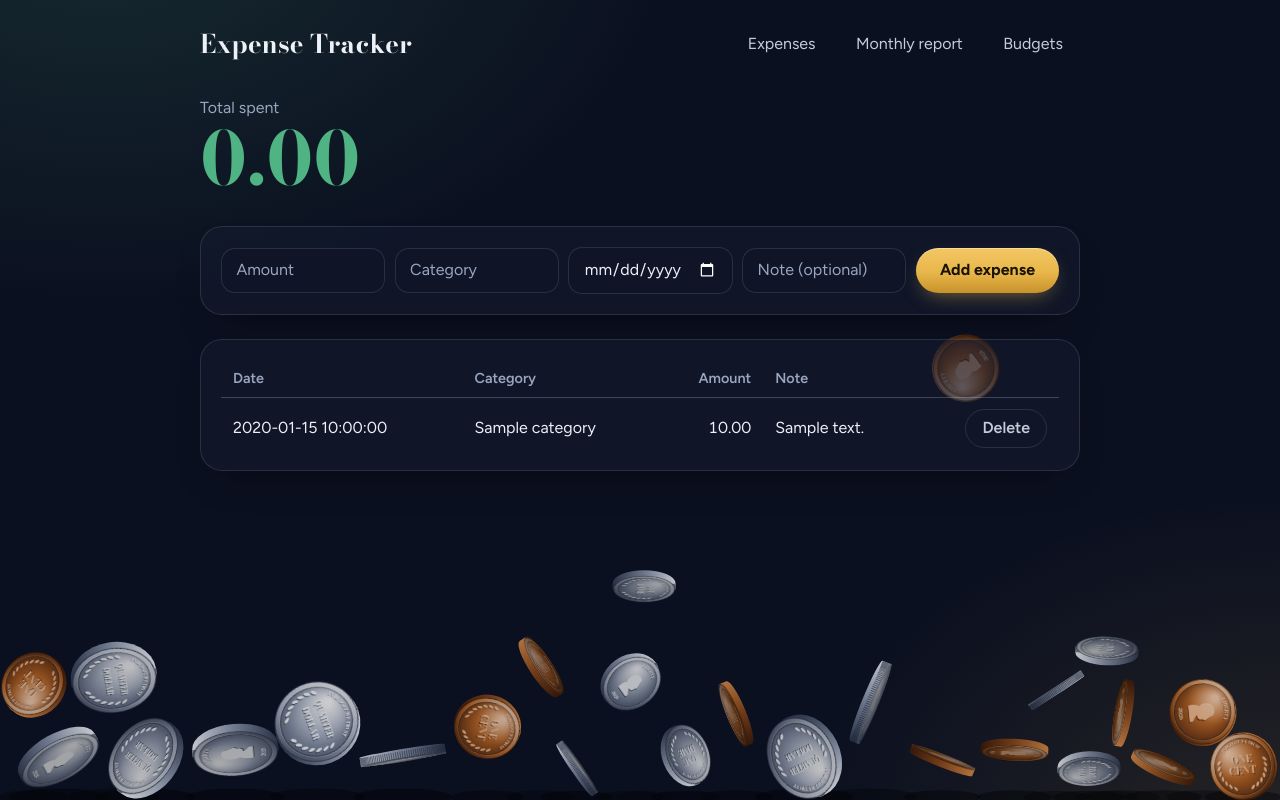
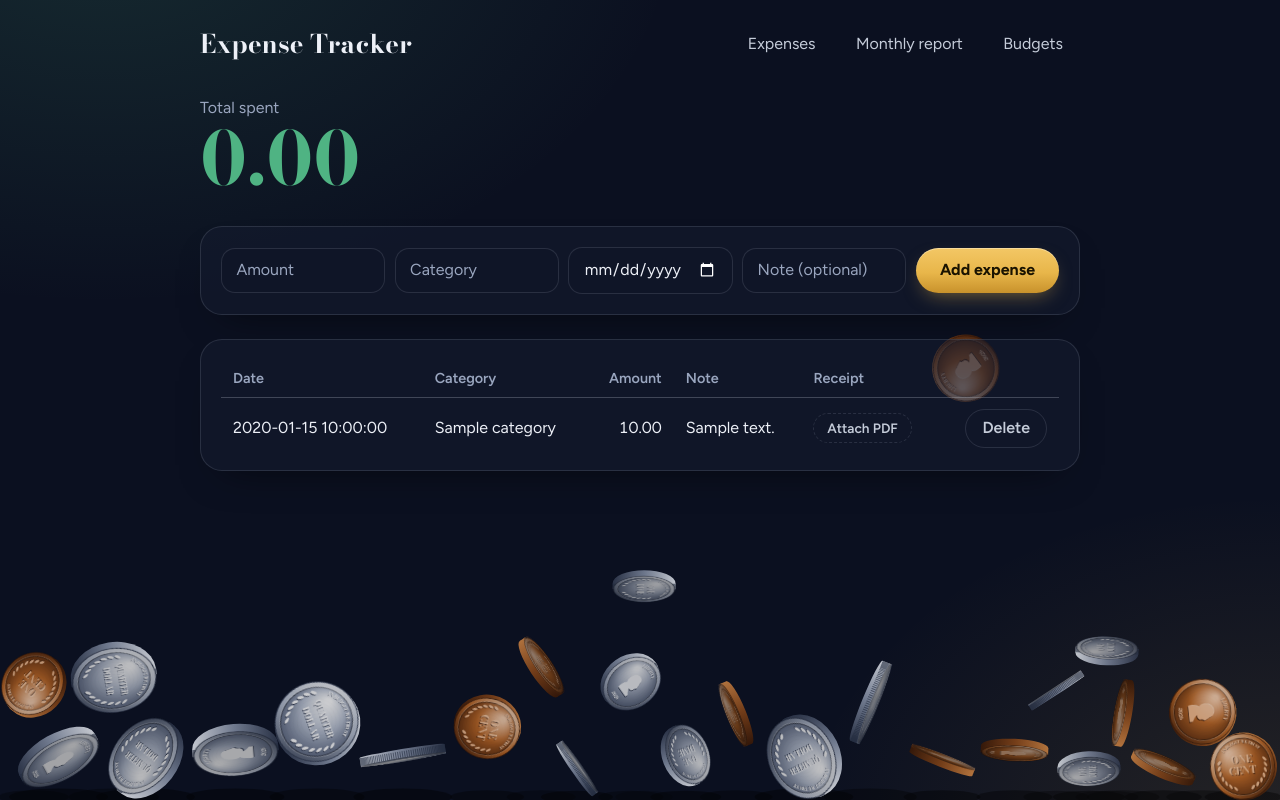
Before and after one commit to Baheernoorzai/agentic-workflows, a Flask app: template templates/index.html in a window 1280 px wide. Run offline with Flask 3, Linux system fonts and the light colour scheme; the template is opened without the code that fills it: most values are stand-ins (such as "Sample title", 1, 10 or a date in 2020).

Commit message:
Add receipt upload and view routes, Receipt column, and receipt cleanup on delete
Co-Authored-By: Claude Sonnet 5.5 <noreply@anthropic.com>

```diff
--- a/app.py
+++ b/app.py
@@ -1,12 +1,18 @@
 """Flask web layer. Business logic lives in expenses.py."""
+import io
+import os
 from datetime import date
 
-from flask import Flask, redirect, render_template, request, url_for
+from flask import Flask, abort, redirect, render_template, request, send_file, url_for
 
 import expenses
+import receipts
 
 app = Flask(__name__)
 app.config["DB_PATH"] = expenses.DEFAULT_DB
+app.config["UPLOAD_DIR"] = os.path.join(app.root_path, "uploads")
+# Reject oversized requests early; the extra room covers the form overhead.
+app.config["MAX_CONTENT_LENGTH"] = receipts.MAX_BYTES + 1024 * 1024
 
 
 def get_conn():
@@ -20,12 +26,14 @@ def index():
     conn = get_conn()
     try:
         items = expenses.list_expenses(conn)
+        receipt_map = receipts.receipts_by_expense(conn)
     finally:
         conn.close()
     total = expenses.calculate_total(items)
     return render_template(
         "index.html",
         expenses=items,
+        receipts=receipt_map,
         total=total,
         error=request.args.get("error"),
     )
@@ -53,12 +61,57 @@ def add():
 def delete(expense_id):
     conn = get_conn()
     try:
+        receipts.delete_for_expense(conn, app.config["UPLOAD_DIR"], expense_id)
         deleted = expenses.delete_expense(conn, expense_id)
     finally:
         conn.close()
     if not deleted:
         return redirect(url_for("index", error="Expense not found"))
     return redirect(url_for("index"))
+
+
+@app.route("/expenses/<int:expense_id>/receipt", methods=["POST"])
+def upload_receipt(expense_id):
+    upload = request.files.get("receipt")
+    if upload is None or not upload.filename:
+        return redirect(url_for("index", error="Choose a PDF file to upload"))
+    data = upload.read(receipts.MAX_BYTES + 1)
+    conn = get_conn()
+    try:
+        receipts.save_receipt(
+            conn, app.config["UPLOAD_DIR"], expense_id, upload.filename, data
+        )
+    except ValueError as exc:
+        return redirect(url_for("index", error=str(exc)))
+    finally:
+        conn.close()
+    return redirect(url_for("index"))
+
+
+@app.errorhandler(413)
+def too_large(_exc):
+    return redirect(url_for("index", error="Receipt is too large (5 MB maximum)"))
+
+
+@app.route("/receipts/<int:receipt_id>")
+def view_receipt(receipt_id):
+    conn = get_conn()
+    try:
+        found = receipts.read_receipt(conn, app.config["UPLOAD_DIR"], receipt_id)
+    finally:
+        conn.close()
+    if found is None:
+        abort(404)
+    record, data = found
+    resp = send_file(
+        io.BytesIO(data),
+        mimetype="application/pdf",
+        as_attachment=False,
+        download_name=record["original_name"],
+    )
+    resp.headers["X-Content-Type-Options"] = "nosniff"
+    resp.headers["Cache-Control"] = "private, no-store"
+    return resp
 
 
 @app.route("/report")
--- a/static/style.css
+++ b/static/style.css
@@ -230,6 +230,26 @@ input:focus-visible {
 }
 .btn-quiet:hover { color: var(--coral); border-color: var(--coral); background: rgba(255, 111, 111, 0.08); box-shadow: none; }
 
+.receipt { white-space: nowrap; }
+.receipt-link { color: var(--gold); font-weight: 600; margin-right: 0.6rem; text-decoration: none; }
+.receipt-link:hover { text-decoration: underline; }
+.receipt-form { display: inline; margin: 0; }
+.file-pick {
+  display: inline-block;
+  position: relative;
+  cursor: pointer;
+  color: var(--silver);
+  border: 1px dashed var(--line);
+  border-radius: 999px;
+  padding: 0.25rem 0.8rem;
+  font-size: 0.85rem;
+  font-weight: 600;
+  transition: color 0.18s var(--ease), border-color 0.18s var(--ease), background 0.18s var(--ease);
+}
+.file-pick:hover { color: var(--gold); border-color: var(--gold); background: rgba(232, 182, 74, 0.08); }
+.file-pick:focus-within { outline: 2px solid var(--text); outline-offset: 3px; }
+.file-pick input { position: absolute; inset: 0; opacity: 0; width: 100%; cursor: pointer; font-size: 0; }
+
 /* ---- report ---- */
 
 .stat-line { margin: 0 0 0.75rem; color: var(--muted); }
@@ -259,7 +279,8 @@ input:focus-visible {
     grid-template-areas:
       "category amount actions"
       "date     date   actions"
-      "note     note   note";
+      "note     note   note"
+      "receipt  receipt receipt";
     align-items: center;
     column-gap: 0.75rem;
     padding: 0.7rem 0.25rem;
@@ -272,6 +293,7 @@ input:focus-visible {
   .expenses-table td:nth-child(3) { grid-area: amount; font-size: 1rem; }
   .expenses-table td:nth-child(4) { grid-area: note; color: var(--muted); font-size: 0.85rem; }
   .expenses-table td:nth-child(4):empty { display: none; }
+  .expenses-table td.receipt { grid-area: receipt; padding-top: 0.5rem; }
   .expenses-table td.actions { grid-area: actions; }
   .expenses-table .empty-row { display: block; }
 }
--- a/templates/index.html
+++ b/templates/index.html
@@ -23,7 +23,7 @@
   <div class="card">
     <table class="expenses-table">
       <thead>
-        <tr><th>Date</th><th>Category</th><th class="num">Amount</th><th>Note</th><th><span class="sr-only">Actions</span></th></tr>
+        <tr><th>Date</th><th>Category</th><th class="num">Amount</th><th>Note</th><th>Receipt</th><th><span class="sr-only">Actions</span></th></tr>
       </thead>
       <tbody>
         {% for e in expenses %}
@@ -32,6 +32,20 @@
           <td>{{ e.category }}</td>
           <td class="num">{{ money(e.amount) }}</td>
           <td>{{ e.note or "" }}</td>
+          <td class="receipt">
+            {% set r = receipts.get(e.id) %}
+            {% if r %}<a class="receipt-link" href="{{ url_for('view_receipt', receipt_id=r.id) }}" target="_blank" rel="noopener"
+                         aria-label="View receipt {{ r.original_name }}">View PDF</a>{% endif %}
+            <form class="receipt-form" method="post" action="{{ url_for('upload_receipt', expense_id=e.id) }}" enctype="multipart/form-data">
+              <label class="file-pick">
+                <span>{{ "Replace" if r else "Attach PDF" }}</span>
+                <input type="file" name="receipt" accept="application/pdf,.pdf"
+                       aria-label="{{ 'Replace' if r else 'Attach' }} receipt for the {{ e.category }} expense from {{ e.date }}"
+                       onchange="this.form.submit()">
+              </label>
+              <noscript><button class="btn btn-quiet" type="submit">Upload</button></noscript>
+            </form>
+          </td>
           <td class="actions">
             <form method="post" action="{{ url_for('delete', expense_id=e.id) }}"
                   onsubmit="return confirm('Delete this expense? This cannot be undone.');">
@@ -41,7 +55,7 @@
           </td>
         </tr>
         {% else %}
-        <tr class="empty-row"><td colspan="5" class="muted">No expenses yet. Add your first one above.</td></tr>
+        <tr class="empty-row"><td colspan="6" class="muted">No expenses yet. Add your first one above.</td></tr>
         {% endfor %}
       </tbody>
     </table>
```
Also changed, not shown: receipts.py (+17 -0 lines), tests/test_receipt_routes.py (added, +248 -0 lines), tests/test_receipts.py (+24 -0 lines).
